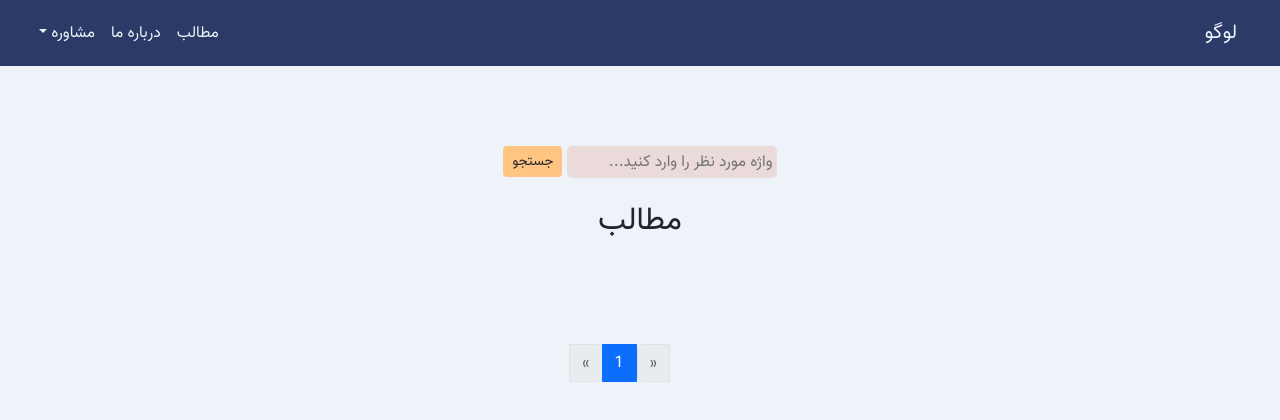
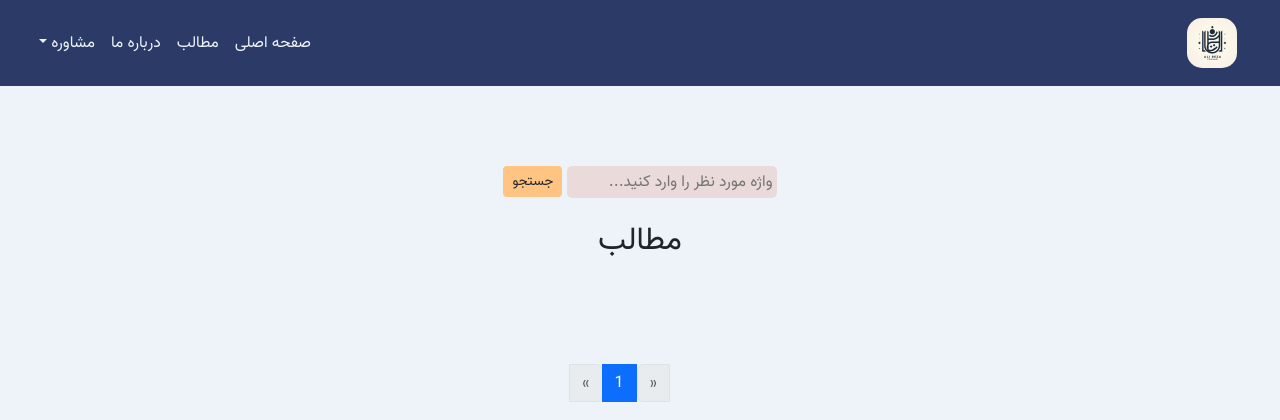
Before and after one commit to Pouria03/kardani-final-project, a Django app: page /blog/ in a window 1280 px wide. Shown: the top 420 px of the page. Run offline with Django 4.2, Linux system fonts and the light colour scheme; data that the repository does not hold is empty; parts of the project's set-up code (start-up, migrations or seed data) failed here and were passed over; some libraries are stand-ins or nearby versions.

Commit message:
add logo to header and favicon to base html

```diff
--- a/static/css/style.css
+++ b/static/css/style.css
@@ -26,9 +26,13 @@ body{
 
 .logo{
     color: var(--background-color);
-
 }
 
+.logo img{
+    border-radius: 15px;
+    width: 50px;
+    height: 50px;
+}
 
 .btn{
     background-color: var(--third-color);
--- a/templates/base.html
+++ b/templates/base.html
@@ -6,6 +6,7 @@
 	<meta charset="UTF-8">
 	<meta name="viewport" content="width=device-width, initial-scale=1.0">
 	<title>مشاوره تخصصی - دکتر فولاد</title>
+	<link rel="icon" type="image/x-icon" href="{% static 'img/lgo.ico' %}">
 	<!-- bootstrap -->
 	<link href="https://cdn.jsdelivr.net/npm/bootstrap@5.3.3/dist/css/bootstrap.min.css" rel="stylesheet"
 		integrity="sha384-QWTKZyjpPEjISv5WaRU9OFeRpok6YctnYmDr5pNlyT2bRjXh0JMhjY6hW+ALEwIH" crossorigin="anonymous">
--- a/templates/components/header.html
+++ b/templates/components/header.html
@@ -1,7 +1,10 @@
+{% load static %}
 <header id="header">
     <nav class="navbar navbar-expand-lg">
         <div class="container-fluid">
-            <a class="navbar-brand logo" href="{% url 'index' %}">لوگو</a>
+            <a class="navbar-brand logo" href="{% url 'index' %}">
+                <img src="{% static 'img/lgo.jpeg' %}" alt="">
+            </a>
             <button class="navbar-toggler" type="button" data-bs-toggle="collapse"
                 data-bs-target="#navbarSupportedContent" aria-controls="navbarSupportedContent"
                 aria-expanded="false" aria-label="Toggle navigation">
@@ -9,6 +12,9 @@
             </button>
             <div class="collapse navbar-collapse" id="navbarSupportedContent">
                 <ul class="navbar-nav me-auto mb-2 mb-lg-0">
+                    <li class="nav-item">
+                        <a class="nav-link" href="{% url 'index' %}">صفحه اصلی</a>
+                    </li>
                     <li class="nav-item">
                         <a class="nav-link" href="{% url 'blog' %}">مطالب</a>
                     </li>
```
Also changed, not shown: static/img/lgo.ico (added), static/img/lgo.jpeg (added).
